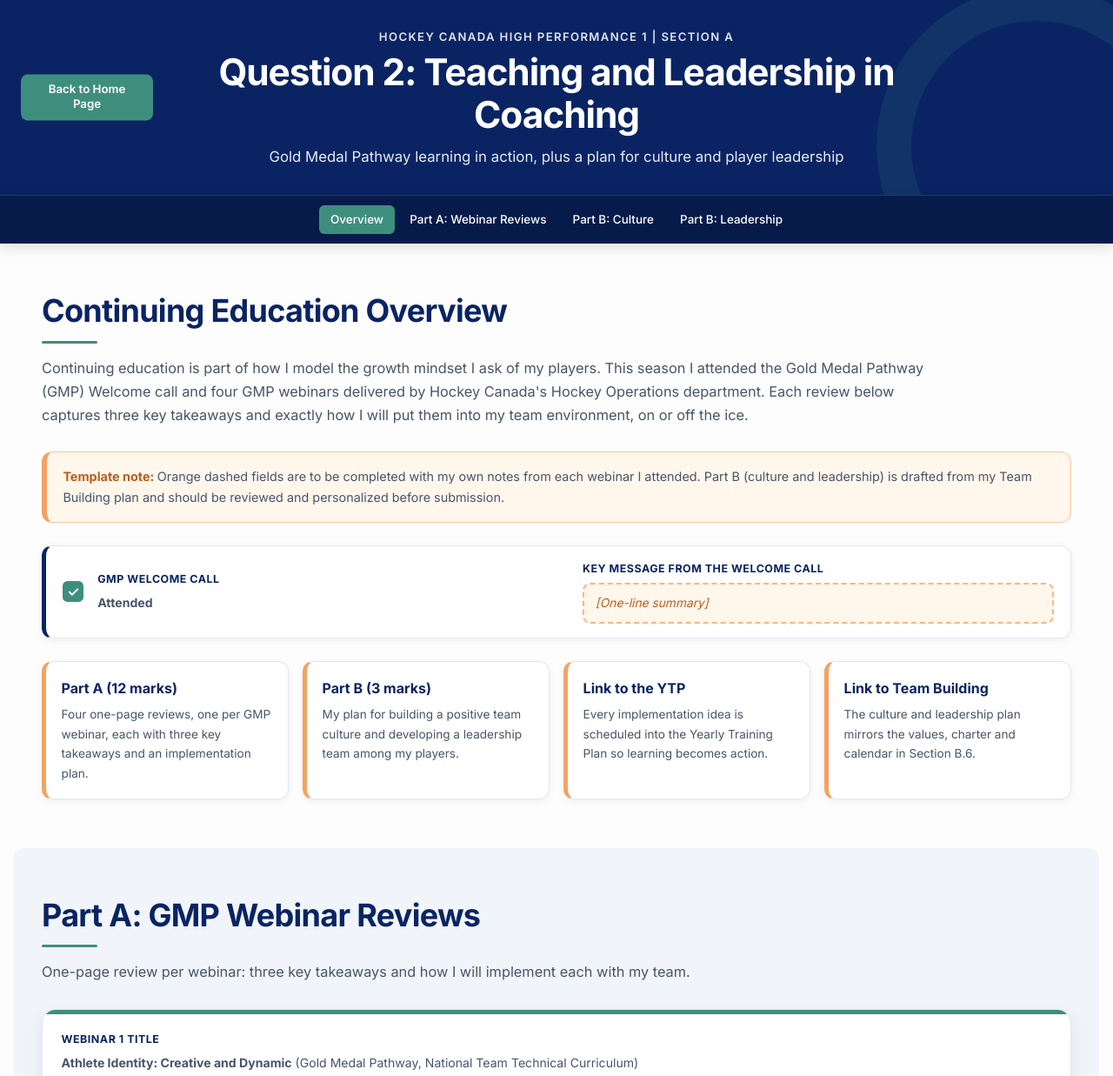
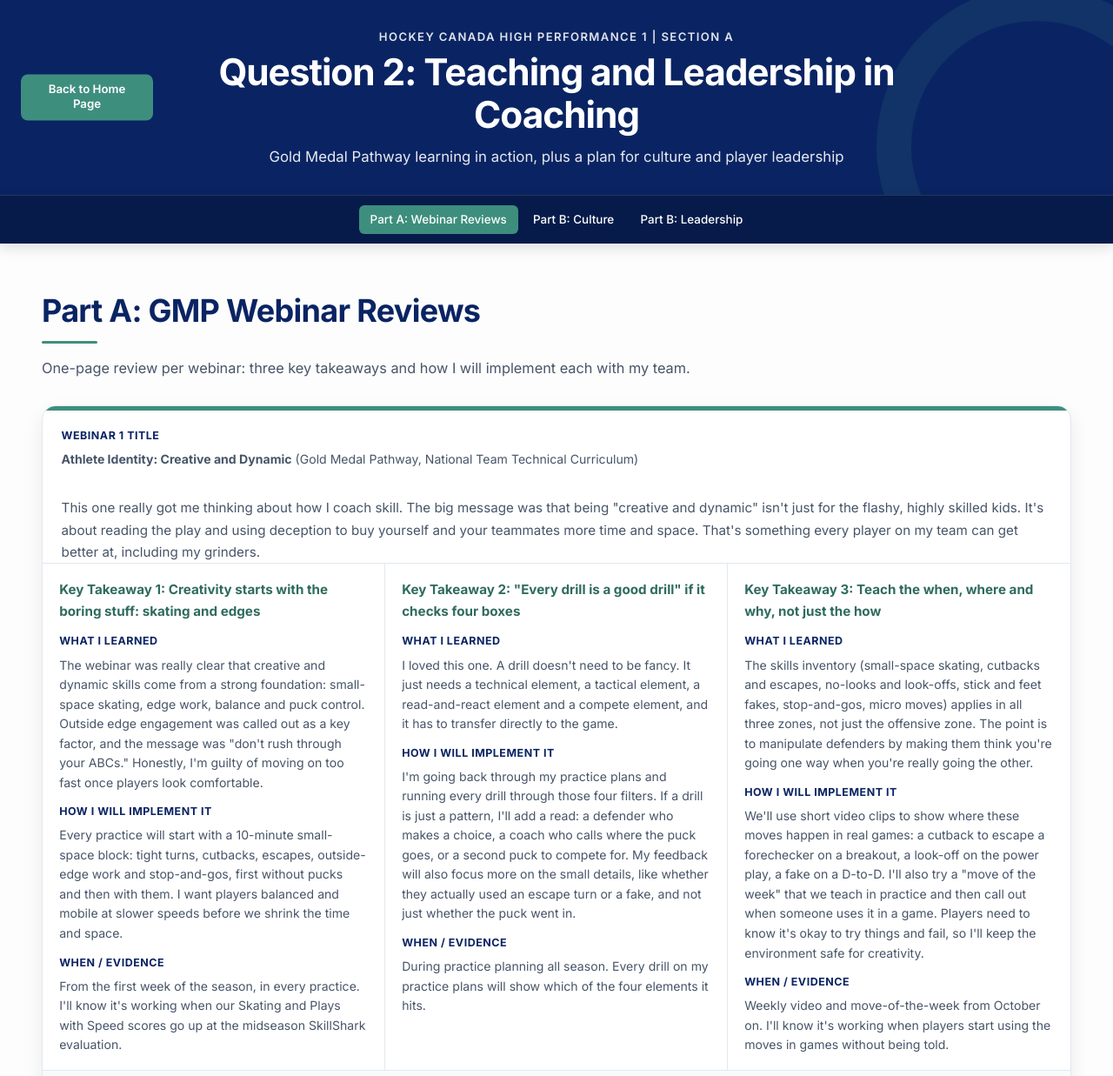
Before and after one commit to ccampbell1988/HP1-Post-Task-Section-A-Question-2, a plain HTML site: page index.html in a window 1280 px wide. Shown: the top 1237 px of the page at 87% size. Drawn offline with Linux system fonts and the light colour scheme.

Commit message:
Section 2: remove Continuing Education Overview; open on the webinar reviews
Co-Authored-By: Claude Opus 5.5 <noreply@anthropic.com>

```diff
--- a/index.html
+++ b/index.html
@@ -264,29 +264,10 @@
 <p class="subtitle">Gold Medal Pathway learning in action, plus a plan for culture and player leadership</p>
 </header>
 <nav aria-label="Page sections" class="site-nav">
-<a href="#overview">Overview</a>
 <a href="#part-a">Part A: Webinar Reviews</a>
 <a href="#culture">Part B: Culture</a>
 <a href="#leadership">Part B: Leadership</a></nav>
 <main>
-<section class="section" id="overview">
-<div class="section-inner">
-<h2 class="section-title">Continuing Education Overview</h2>
-<p class="section-intro">Continuing education is part of how I model the growth mindset I ask of my players. This season I attended the Gold Medal Pathway (GMP) Welcome call and four GMP webinars delivered by Hockey Canada's Hockey Operations department. Each review below captures three key takeaways and exactly how I will put them into my team environment, on or off the ice.</p>
-<div class="template-banner"><div><strong>Template note: </strong>Orange dashed fields are to be completed with my own notes from each webinar I attended. Part B (culture and leadership) is drafted from my Team Building plan and should be reviewed and personalized before submission.</div></div>
-<div class="welcome-card">
-<div class="tick-box done" aria-hidden="true">&#10003;</div>
-<div><span class="field-label">GMP Welcome Call</span><p class="filled"><strong>Attended</strong></p></div>
-<div><span class="field-label">Key message from the Welcome call</span><span class="fill-in">[One-line summary]</span></div>
-</div>
-<div class="tracking-grid">
-<article class="tracking-card"><h3>Part A (12 marks)</h3><p>Four one-page reviews, one per GMP webinar, each with three key takeaways and an implementation plan.</p></article>
-<article class="tracking-card"><h3>Part B (3 marks)</h3><p>My plan for building a positive team culture and developing a leadership team among my players.</p></article>
-<article class="tracking-card"><h3>Link to the YTP</h3><p>Every implementation idea is scheduled into the Yearly Training Plan so learning becomes action.</p></article>
-<article class="tracking-card"><h3>Link to Team Building</h3><p>The culture and leadership plan mirrors the values, charter and calendar in Section B.6.</p></article>
-</div>
-</div>
-</section>
 <section class="section" id="part-a">
 <div class="section-inner">
 <h2 class="section-title">Part A: GMP Webinar Reviews</h2>
```
